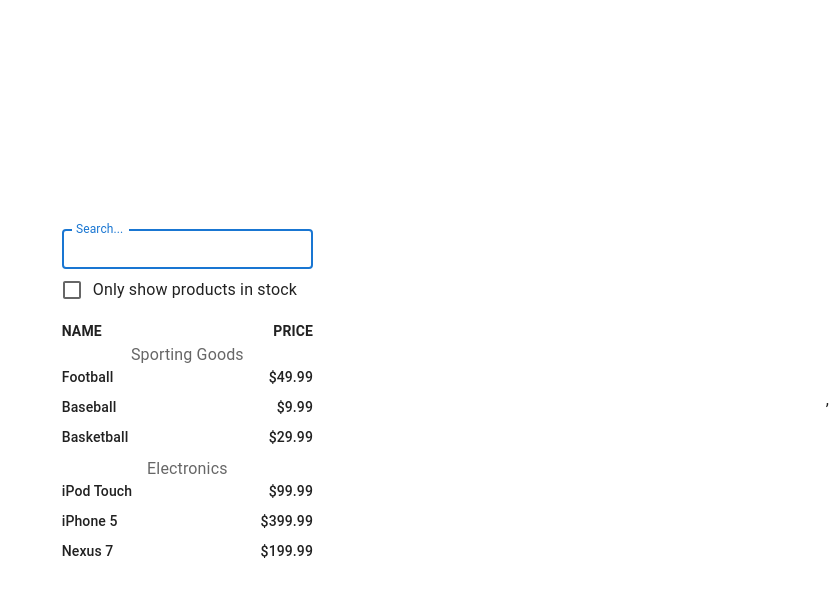
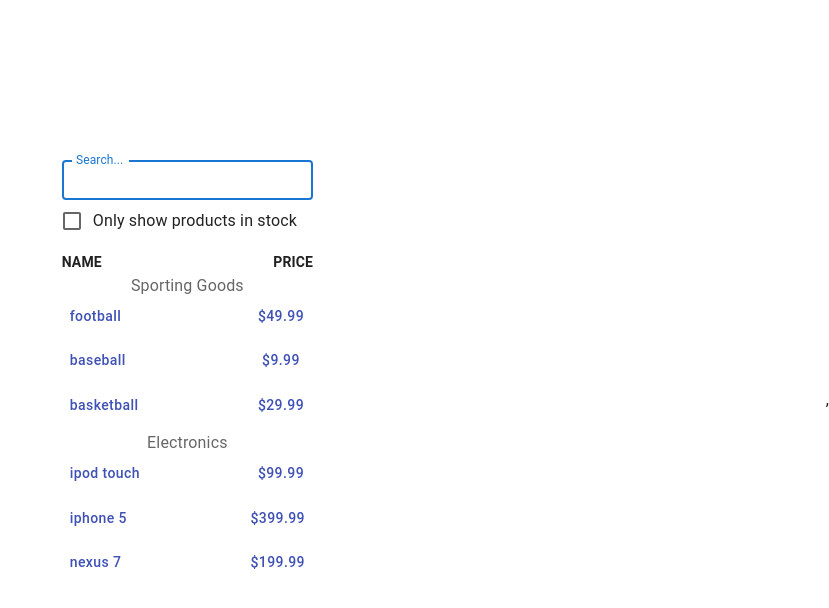
Before and after one commit to surbhiMidha703/ikea-shop, a React (Create React App) app: page / in a window 1280 px wide. Shown: the top 608 px of the page, without its empty margins (451-1280 px from the left). Built offline with nearby package versions, Linux system fonts and the light colour scheme.

Commit message:
Added drawer, item details and fixed min-height

```diff
--- a/src/Products/FilterableProductTable.tsx
+++ b/src/Products/FilterableProductTable.tsx
@@ -9,7 +9,7 @@ import { makeStyles } from '@material-ui/core/styles';
 
 const useStyles = makeStyles({
     grid: {
-        minHeight: 341,
+        minHeight: '60%',
     },
 });
 
--- /dev/null
+++ b/src/Products/ItemDescription.ts
@@ -0,0 +1,34 @@
+// Football
+export const Football = `It is widely assumed that the word "football" (or "foot ball") references the action of the foot kicking a ball.`
+
+//Baseball
+export const Baseball = `Image result for baseball
+Baseball is a bat-and-ball game played between two opposing teams, of nine players each, that take turns batting and fielding.`
+
+//BasketBall
+export const Basketball = `Only five players per team on the court. ...
+Score more than your opponent to win. ...
+Score within the shot clock. ...
+Dribbling advances the ball.`
+
+//Ipod Touch
+export const iPodTouch = `
+For most people, the iPod touch is not worth buying in 2021. While the $199 entry-level price point is very attractive, the iPod touch sports a chip that is almost half a decade old. It also has pretty weak cameras by today's standards`
+
+//iphone5
+export const iPhone5 = ` It's not going to "shut down". You're not going to get a new 5S from anywhere; they haven't been produced in years. You will find that the 5s will run fewer and fewer apps because it cannot run the most up-to-date software.`
+
+//nexus7About
+export const Nexus7 = `
+It is currently the only major supported operating system for the device, as Android 6.0.1 (the last version of Android that Google supplied the system with) has not received security patches since September 2018.`
+
+export const productArr: string[] = [Football, Basketball, Baseball, iPhone5, iPodTouch, Nexus7]
+
+export const productInfo = {
+    Football: Football,
+    Baseball: Baseball,
+    Basketball: Basketball,
+    iPodTouch: iPhone5,
+    iPhone5: iPhone5,
+    Nexus7: Nexus7,
+}
--- a/src/Products/ProductRow.tsx
+++ b/src/Products/ProductRow.tsx
@@ -1,17 +1,65 @@
-import { Grid, Typography } from '@mui/material'
+import { Grid } from '@mui/material'
 import { FC } from 'react'
 import { IProduct } from './ProductType'
+import Button from '@material-ui/core/Button'
+import Drawer from '@material-ui/core/Drawer'
+import { makeStyles } from '@material-ui/core/styles';
+import { useState } from 'react'
+import { displayProductInfo } from './utils'
 
 interface IProductRow {
     item: IProduct
 }
+
+const useStyles = makeStyles({
+    list: {
+        width: 250,
+    },
+    button: {
+        textTransform: 'lowercase'
+    }
+});
+
 export const ProductRow: FC<IProductRow> = ({ item }): JSX.Element => {
+    let drawerInfo: string[] = []
+    const classes = useStyles();
+    const [leftDrawer, setLeftDrawer] = useState(false)
+
+    const toggleDrawer = (open: boolean) => (
+        event: React.KeyboardEvent | React.MouseEvent,
+    ) => {
+        if (
+            event.type === 'keydown' &&
+            ((event as React.KeyboardEvent).key === 'Tab' ||
+                (event as React.KeyboardEvent).key === 'Shift')
+        ) {
+            return;
+        }
+
+        setLeftDrawer(open)
+    };
+
+    const list = (itemName: string) => {
+        return (
+            <Grid
+                className={classes.list}
+                role="presentation"
+                onClick={toggleDrawer(false)}
+                onKeyDown={toggleDrawer(false)}
+            >
+                {displayProductInfo(itemName)}
+
+            </Grid>
+        )
+    }
     return (
         <>
             <Grid container item mb={1} justifyContent='space-between'>
-                <Grid item><Typography variant="subtitle2">{item.name}</Typography></Grid>
-                <Grid item><Typography variant="subtitle2">{item.price}</Typography></Grid>
-
+                <Button onClick={toggleDrawer(true)} disableRipple color='primary' className={classes.button}>{item.name}</Button>
+                <Button onClick={toggleDrawer(true)} disableRipple color='primary'>{item.price}</Button>
+                <Drawer anchor={'left'} open={leftDrawer} onClose={toggleDrawer(false)}>
+                    {list(item.name)}
+                </Drawer>
             </Grid>
         </>
     )
--- /dev/null
+++ b/src/Products/utils.ts
@@ -0,0 +1,10 @@
+import { productInfo } from './ItemDescription'
+
+export const displayProductInfo = (itemName: string): string => {
+    const itemNameWithoutSpaces = itemName.replace(/\s/g, '')
+    if (productInfo.hasOwnProperty(itemNameWithoutSpaces)) {
+        // @ts-ignore
+        return productInfo[itemNameWithoutSpaces]
+    }
+    return ''
+}
```
